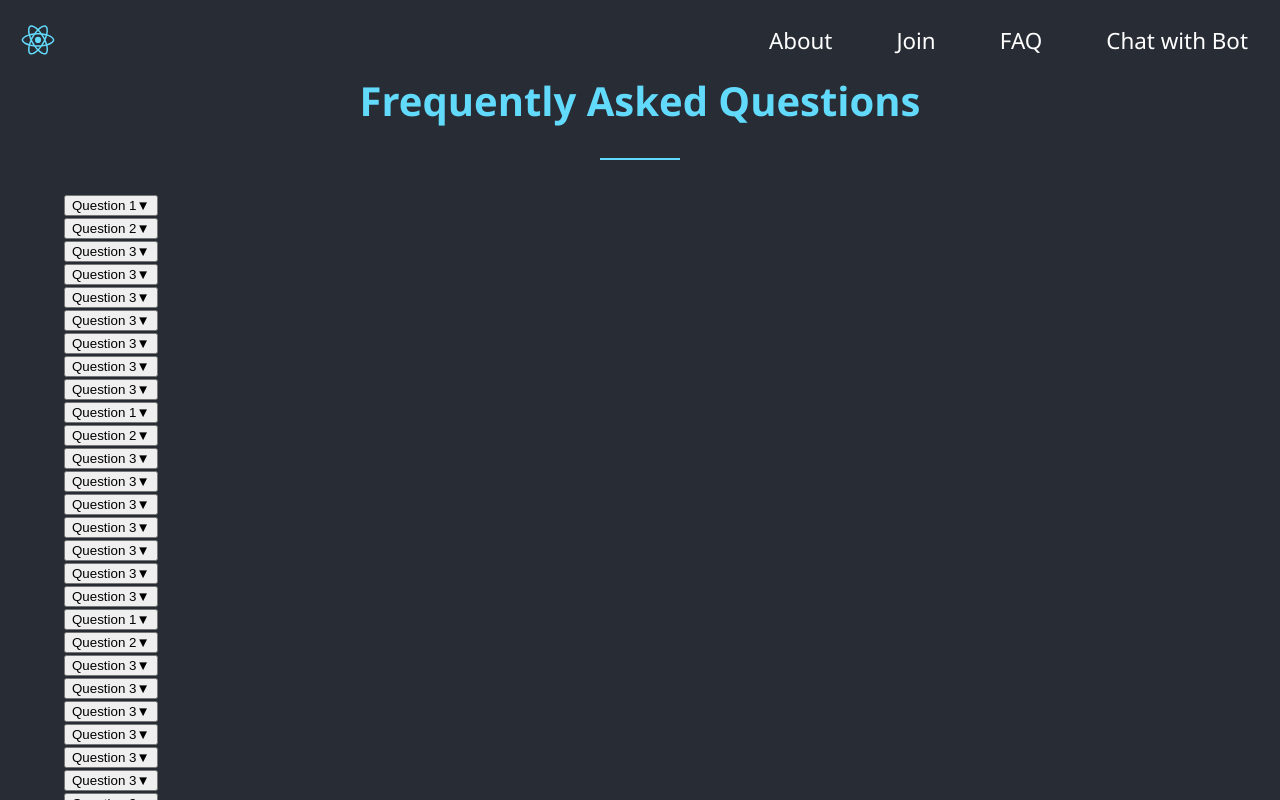
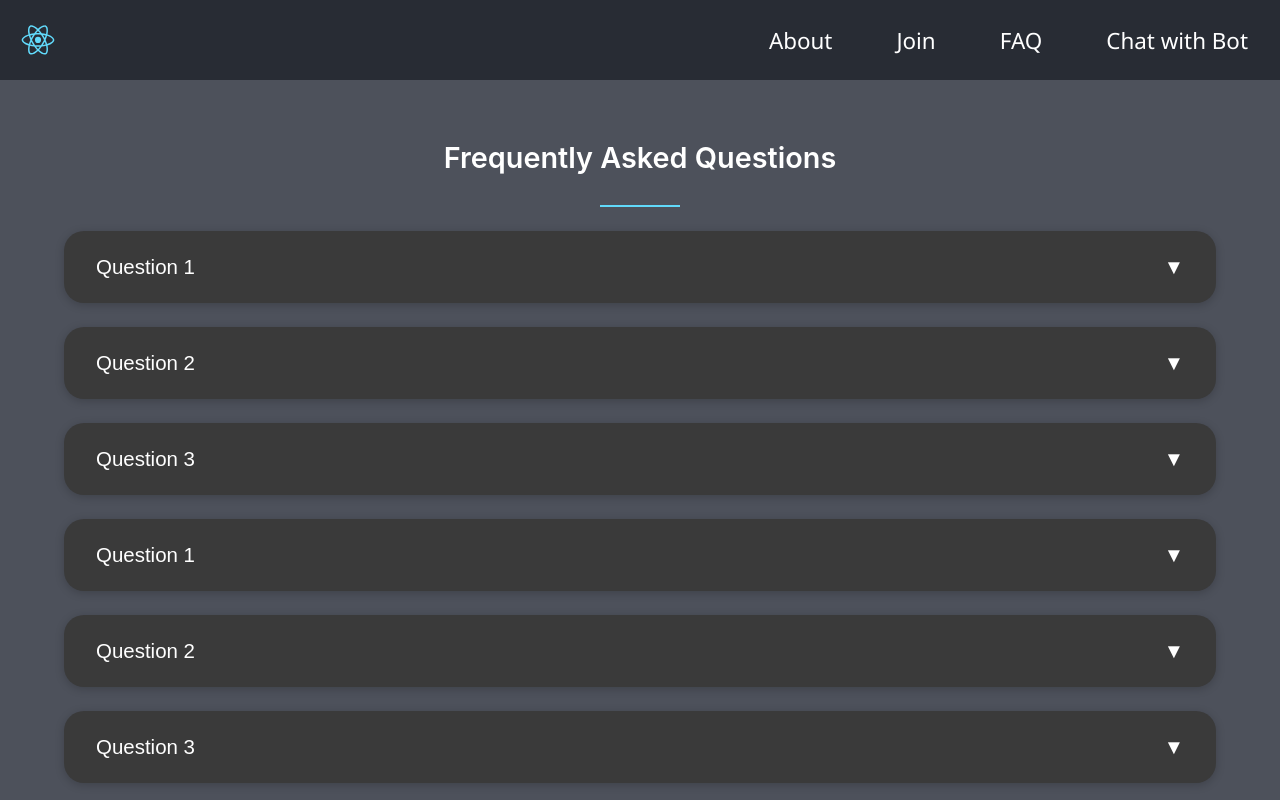
Before and after one commit to akmalm07/Hackathon-Showcase-Website, a React (Create React App) app in the folder frontend/: page /faq in a window 1280 px wide. Shown: the top 800 px of the page. Built offline with nearby package versions, Linux system fonts and the light colour scheme.

Commit message:
Akmal: Partially styled the FAQ page

```diff
--- a/frontend/src/FAQ.js
+++ b/frontend/src/FAQ.js
@@ -1,67 +1,86 @@
 import './style/faq.css';
-
-import { useState } from "react";
+import { useState, useRef, useEffect } from "react";
 
 export default function FAQ() {
-  // Track which FAQ is open
   const [openIndex, setOpenIndex] = useState(null);
-
-  const toggleFAQ = (index) => {
-    setOpenIndex(openIndex === index ? null : index);
-  };
+  const faqRefs = useRef([]); // refs to each answer wrapper
 
   const faqData = [
     { question: "Question 1", answer: "Answer to question 1." },
     { question: "Question 2", answer: "Answer to question 2." },
     { question: "Question 3", answer: "Answer to question 3." },
-    { question: "Question 3", answer: "Answer to question 3." },
-    { question: "Question 3", answer: "Answer to question 3." },
-    { question: "Question 3", answer: "Answer to question 3." },
-    { question: "Question 3", answer: "Answer to question 3." },
-    { question: "Question 3", answer: "Answer to question 3." },
+    { question: "Question 1", answer: "Answer to question 1." },
+    { question: "Question 2", answer: "Answer to question 2." },
     { question: "Question 3", answer: "Answer to question 3." },
     { question: "Question 1", answer: "Answer to question 1." },
     { question: "Question 2", answer: "Answer to question 2." },
     { question: "Question 3", answer: "Answer to question 3." },
-    { question: "Question 3", answer: "Answer to question 3." },
-    { question: "Question 3", answer: "Answer to question 3." },
-    { question: "Question 3", answer: "Answer to question 3." },
-    { question: "Question 3", answer: "Answer to question 3." },
-    { question: "Question 3", answer: "Answer to question 3." },
+    { question: "Question 1", answer: "Answer to question 1." },
+    { question: "Question 2", answer: "Answer to question 2." },
     { question: "Question 3", answer: "Answer to question 3." },
     { question: "Question 1", answer: "Answer to question 1." },
     { question: "Question 2", answer: "Answer to question 2." },
     { question: "Question 3", answer: "Answer to question 3." },
-    { question: "Question 3", answer: "Answer to question 3." },
-    { question: "Question 3", answer: "Answer to question 3." },
-    { question: "Question 3", answer: "Answer to question 3." },
-    { question: "Question 3", answer: "Answer to question 3." },
-    { question: "Question 3", answer: "Answer to question 3." },
-    { question: "Question 3", answer: "Answer to question 3." },
-    { question: "Question 1", answer: "Answer to question 1." },
-    { question: "Question 2", answer: "Answer to question 2." },
-    { question: "Question 3", answer: "Answer to question 3." },
-    { question: "Question 3", answer: "Answer to question 3." },
-    { question: "Question 3", answer: "Answer to question 3." },
-    { question: "Question 3", answer: "Answer to question 3." },
-    { question: "Question 3", answer: "Answer to question 3." },
-    { question: "Question 3", answer: "Answer to question 3." },
-    { question: "Question 3", answer: "Answer to question 3." },
   ];
+
+  const toggleFAQ = (index) => {
+    const newElement = faqRefs.current[index];
+    if (!newElement) return;
+
+    // Close previously open FAQ if it's not the clicked one
+    if (openIndex !== null && openIndex !== index) {
+      const oldElement = faqRefs.current[openIndex];
+      if (oldElement) {
+        oldElement.style.height = `${oldElement.scrollHeight}px`;
+        requestAnimationFrame(() => {
+          oldElement.style.height = '0';
+        });
+      }
+    }
+
+    // Toggle clicked FAQ
+    if (openIndex === index) {
+      // Close
+      newElement.style.height = `${newElement.scrollHeight}px`;
+      requestAnimationFrame(() => {
+        newElement.style.height = '0';
+      });
+      setOpenIndex(null);
+    } else {
+      // Open
+      newElement.style.height = `${newElement.scrollHeight}px`;
+      setOpenIndex(index);
+      // After transition, set height to auto for smooth content change
+      newElement.addEventListener(
+        'transitionend',
+        () => {
+          if (openIndex === index) newElement.style.height = 'auto';
+        },
+        { once: true }
+      );
+    }
+  };
+
+  // Keep refs array in sync
+  useEffect(() => {
+    faqRefs.current = faqRefs.current.slice(0, faqData.length);
+  }, [faqData.length]);
 
   return (
     <section className="faq-section">
-      <h2>Frequently Asked Questions</h2>
+      <h2 className="faq-title">Frequently Asked Questions</h2>
       {faqData.map((faq, index) => (
-        <div key={index} className="faq-item">
-          <button
-            className="faq-question"
-            onClick={() => toggleFAQ(index)}
+        <div key={index} className={`faq-item ${openIndex === index ? "open" : ""}`}>
+          <button className="faq-question" onClick={() => toggleFAQ(index)}>
+            <span>{faq.question}</span>
+            <span className="arrow">▼</span>
+          </button>
+          <div
+            ref={el => faqRefs.current[index] = el}
+            className="faq-answer-wrapper"
           >
-            {faq.question}
-            <span className="arrow">{openIndex === index ? "▲" : "▼"}</span>
-          </button>
-          {openIndex === index && <p className="faq-answer">{faq.answer}</p>}
+            <p className="faq-answer">{faq.answer}</p>
+          </div>
         </div>
       ))}
     </section>
--- a/frontend/src/style/faq.css
+++ b/frontend/src/style/faq.css
@@ -1,7 +1,101 @@
 @import url("./root.css");
 
-.faq-section
-{
+.faq-section {
   background-color: var(--faq-background-color);
-  height: 100vh;
+  padding: 5vh 5vw;
+  font-family: "Inter", sans-serif;
+  width: 100%;
+  box-sizing: border-box;
 }
+
+.faq-section h2 {
+  margin-top: var(--navbar-height);
+  font-size: var(--font-size-medium);
+  text-align: center;
+  color: var(--text-color);
+}
+
+/* FAQ item as a card */
+.faq-item {
+  display: flex;
+  flex-direction: column;
+  background-color: var(--faq-box-color);
+  border-radius: 20px;
+  margin-bottom: 1.5rem;
+  padding: 1.5rem 2rem;
+  box-shadow: 0 2px 10px rgba(0,0,0,0.2);
+  transition: background 0.3s ease, transform 0.3s ease;
+}
+
+.faq-item:hover {
+  transform: translateY(-2px);
+  background-color: var(--faq-box-color-hover);
+}
+
+.faq-item.open {
+  transform: translateY(-2px);
+  background-color: var(--faq-box-color-hover);
+}
+
+/* Question button */
+.faq-question {
+  display: flex;
+  justify-content: space-between; /* arrow sticks right */
+  align-items: center;
+  font-size: var(--font-size);
+  font-weight: 500;
+  color: var(--text-color);
+  background: none;
+  border: none;
+  outline: none;
+  cursor: pointer;
+  transition: color 0.3s ease;
+  padding: 0;
+}
+
+.faq-question:hover {
+  color: var(--secondary-color);
+}
+
+/* Arrow */
+.arrow {
+  font-size: var(--font-size);
+  transition: transform 0.3s ease;
+}
+
+.faq-answer-wrapper {
+  height: 0;
+  overflow: hidden;
+  opacity: 0;
+  transition: height 0.5s ease, opacity 0.5s ease, padding 0.5s ease;
+  padding: 0 1rem;
+}
+
+.faq-item.open .faq-answer-wrapper {
+  opacity: 1;
+  padding: 1rem;
+}
+
+
+.faq-answer {
+  font-size: var(--font-size);
+  line-height: 1.6;
+  color: #d1d5db;
+  margin: 0;
+}
+
+/* Small screens */
+@media (max-width: 480px) {
+  .faq-section {
+    padding: 4vh 4vw;
+  }
+
+  .faq-question,
+  .faq-answer {
+    font-size: clamp(0.9rem, 3vw, 1.1rem);
+  }
+
+  .faq-item {
+    padding: 1rem 1.5rem;
+  }
+}
--- a/frontend/src/style/footer.css
+++ b/frontend/src/style/footer.css
@@ -23,7 +23,7 @@ footer a {
   font-size: var(--font-size);
   text-decoration: underline;
   color: var(--footer-text-color);
-
+  transition: 0.1s color ease-in-out;
 }
 
 footer ul li {
@@ -36,6 +36,7 @@ footer ul li a {
   transition: color 0.3s;
 }
 
-footer ul li a:hover {
+footer ul li a:hover,
+footer a:hover {
   color: var(--secondary-color);
 }
--- a/frontend/src/style/root.css
+++ b/frontend/src/style/root.css
@@ -13,7 +13,12 @@
   --footer-text-color: var(--text-color);
   --nav-background-color-scrolled: #4c5362;
   --about-background-color: var(--nav-background-color);
-  --faq-background-color: var(--background-color);
+
+  --faq-background-color: #4d515b;
+  --faq-box-color: #3a3a3a ; /* unique box color */
+  --faq-box-color-hover: #6e6d6d; /* unique box color */
+
+  --navbar-height: clamp(55px, 10%, 100px);
 }
 
 /* --- ANIMATIONS --- */
@@ -124,6 +129,7 @@ p {
   font-size: var(--font-size-medium);
 }
 
+/* --- NavBar and Home Front Styles --- */
 .nav-bar
 {
   position: fixed;
@@ -137,7 +143,7 @@ p {
   font-size: var(--font-size);
   display: flex;
   z-index: 100;
-  height: clamp(55px, 10%, 100px);
+  height: var(--navbar-height);
   transition: 0.3s background-color ease-in-out;
 }
 
```
